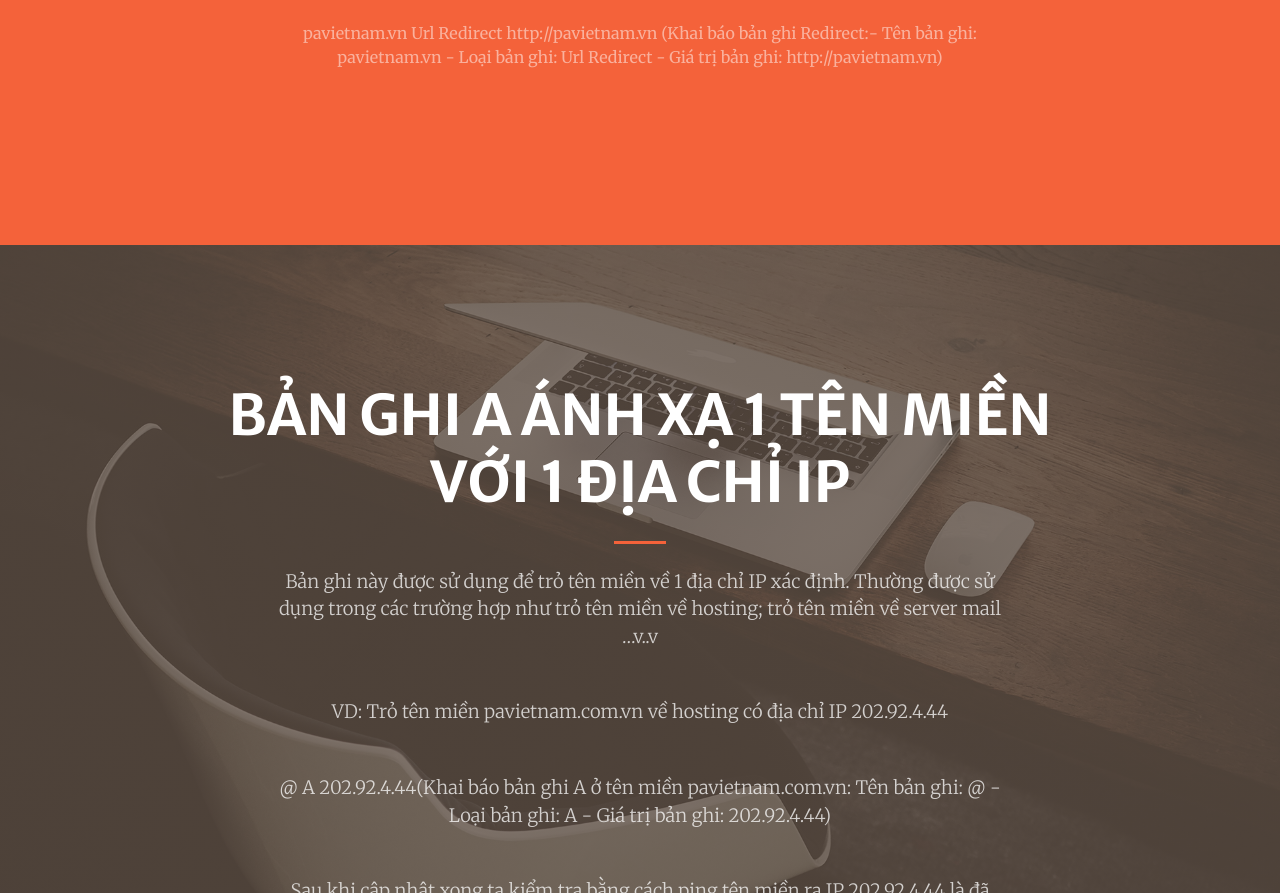
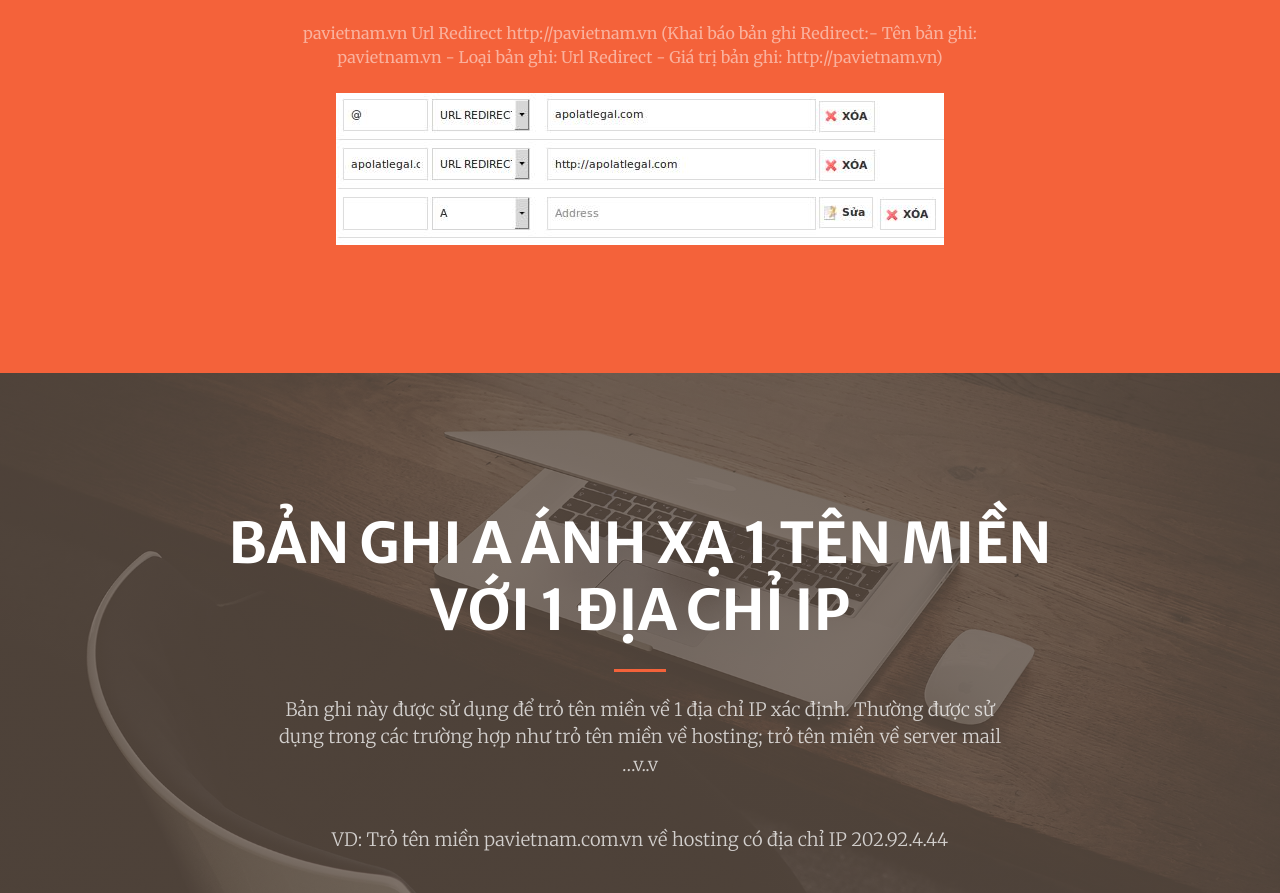
Before and after one commit to dangphampa/linux, a website with bundled scripts: page index.html in a window 1280 px wide. Shown: the part 1212-2105 px from the top of the page. Built offline with nearby package versions, Linux system fonts and the light colour scheme; files whose address does not match are found by name.

Commit message:
Update index.html

```diff
--- a/index.html
+++ b/index.html
@@ -107,7 +107,7 @@
           <p class="text-white-50 mb-4">VD: Trỏ bản ghi URL Redirect cho tên miền pavietnam.com.vn về trang https://pavietnam.vn. Khi gõ pavietnam.com.vn sẽ vào trang https://pavietnam.vn</p>
           <p class="text-white-50 mb-4">@ Url Redirect pavietnam.vn (Khai báo bản ghi Redirect:- Tên bản ghi: @ - Loại bản ghi: Url Redirect - Giá trị bản ghi: pavietnam.vn)</p>
           <p class="text-white-50 mb-4">pavietnam.vn Url Redirect http://pavietnam.vn (Khai báo bản ghi Redirect:- Tên bản ghi: pavietnam.vn - Loại bản ghi: Url Redirect - Giá trị bản ghi: http://pavietnam.vn)</p>
-          <img class="img-fluid" src="img/portfolio/thumbnails/dir.jpg" alt="">
+          <img class="img-fluid" src="img/portfolio/thumbnails/6.jpg" alt="">
        </div>
       </div>
     </div>
```
